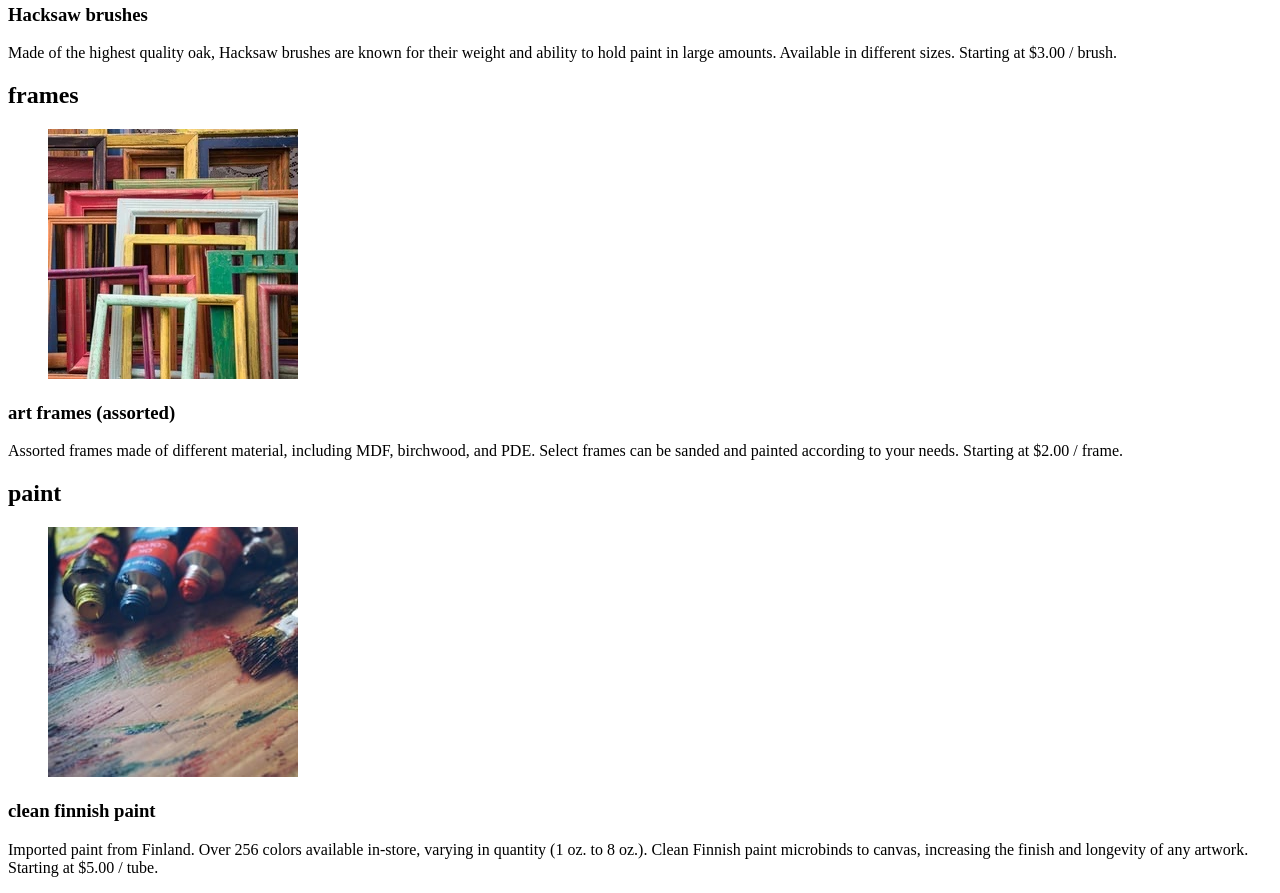
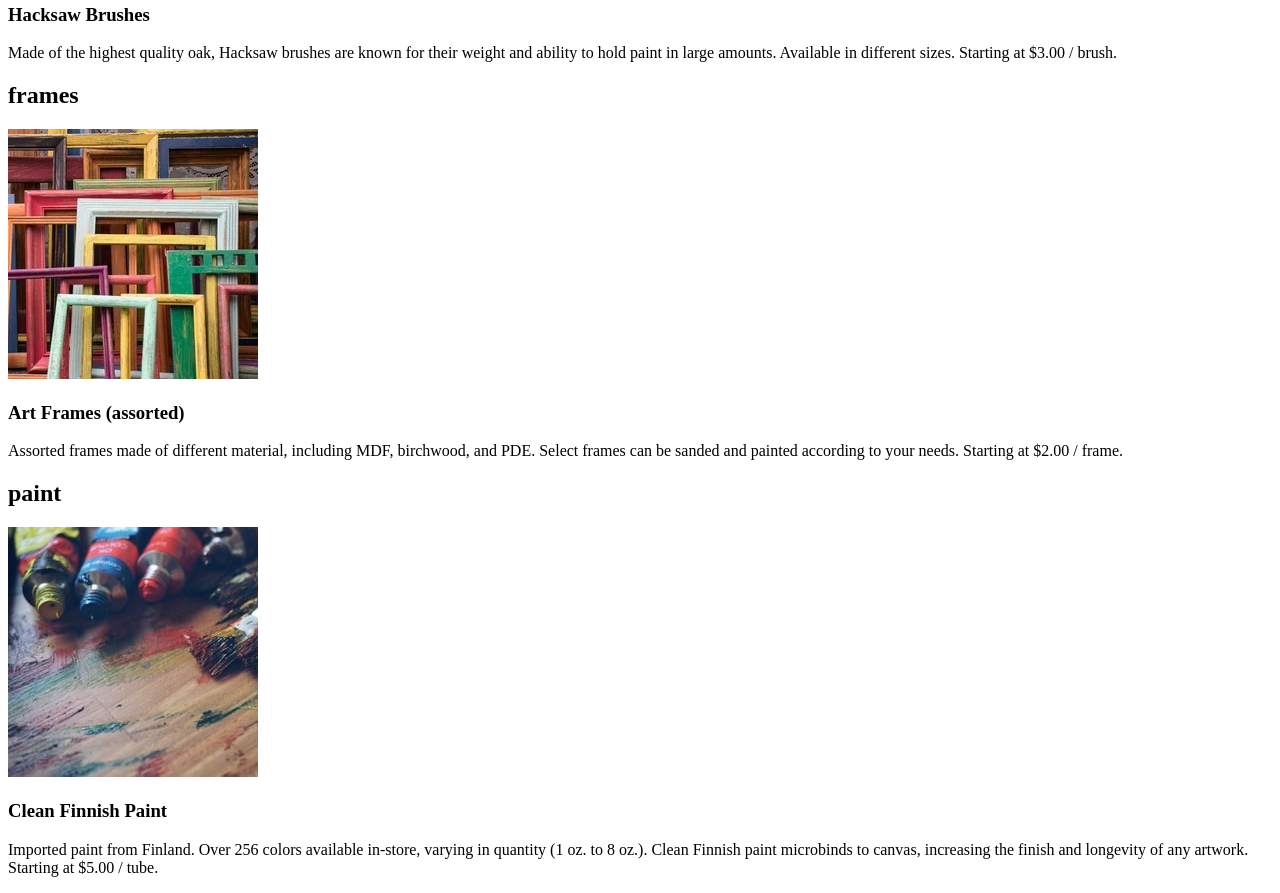
Before and after one commit to PgGitau/Dasmoto-Arts, a plain HTML site: page index.html in a window 1280 px wide. Shown: the part 396-1289 px from the top of the page. Drawn offline with Linux system fonts and the light colour scheme.

Commit message:
link stylesheet to the  html

```diff
--- a/index.html
+++ b/index.html
@@ -3,7 +3,8 @@
 <head>
     <meta charset="UTF-8">
     <meta name="viewport" content="width=device-width, initial-scale=1.0">
-    <title>Document</title>
+    <link rel="stylesheet" href="styles.css">
+    <title>Dasmoto Arts & Crafts</title>
 </head>
 <body>
     <header>
@@ -13,29 +14,23 @@
     <main>
         <section class="brushes">
             <h2>brushes</h2>
-            <figure>
-                <img src="images/hacksaw.webp" alt="Hacksaw brushes" />
-            </figure>
-            <h3>Hacksaw brushes</h3>
+            <img src="images/hacksaw.webp" alt="Hacksaw brushes" />
+            <h3>Hacksaw Brushes</h3>
             <p>Made of the highest quality oak, Hacksaw brushes are known for their weight and ability to hold paint in large amounts. Available in different sizes.<span> Starting at $3.00 / brush.</span></p>
 
         </section>
 
         <section class="frames">
             <h2>frames</h2>
-            <figure>
-                <img src="images/frames.webp" alt="Art frames" />
-            </figure>
-            <h3>art frames (assorted)</h3>
+            <img src="images/frames.webp" alt="Art frames" />
+            <h3>Art Frames (assorted)</h3>
             <p>Assorted frames made of different material, including MDF, birchwood, and PDE. Select frames can be sanded and painted according to your needs.<span> Starting at $2.00 / frame.</span></p>
         </section>
 
         <section class="paint">
             <h2>paint</h2>
-            <figure>
-                <img src="images/finnish.jpeg" alt="finnish paint" />
-            </figure>
-            <h3>clean finnish paint</h3>
+            <img src="images/finnish.jpeg" alt="finnish paint" />
+            <h3>Clean Finnish Paint</h3>
             <p>Imported paint from Finland. Over 256 colors available in-store, varying in quantity (1 oz. to 8 oz.). Clean Finnish paint microbinds to canvas, increasing the finish and longevity of any artwork.<span> Starting at $5.00 / tube.</span></p>
         </section>
 
```
